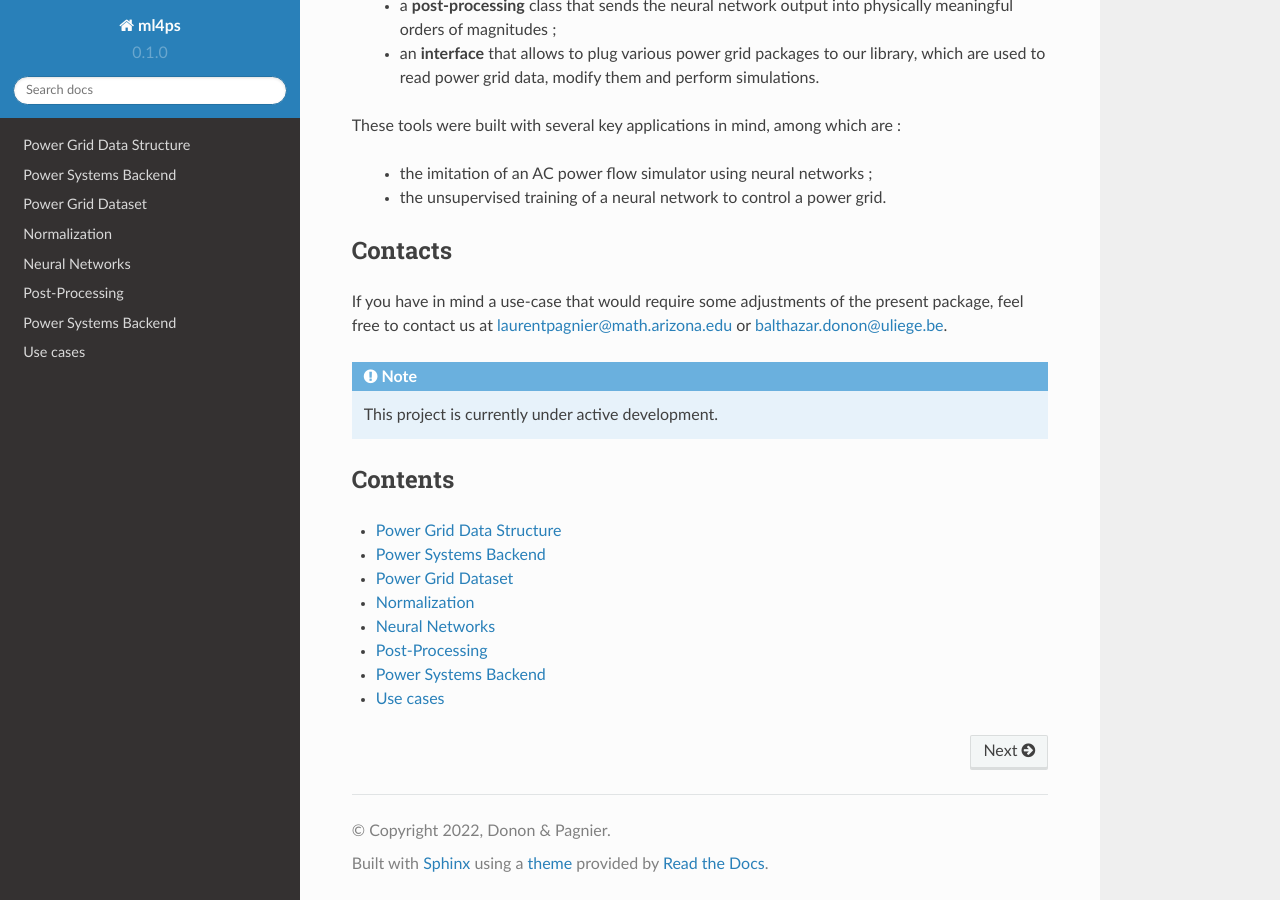
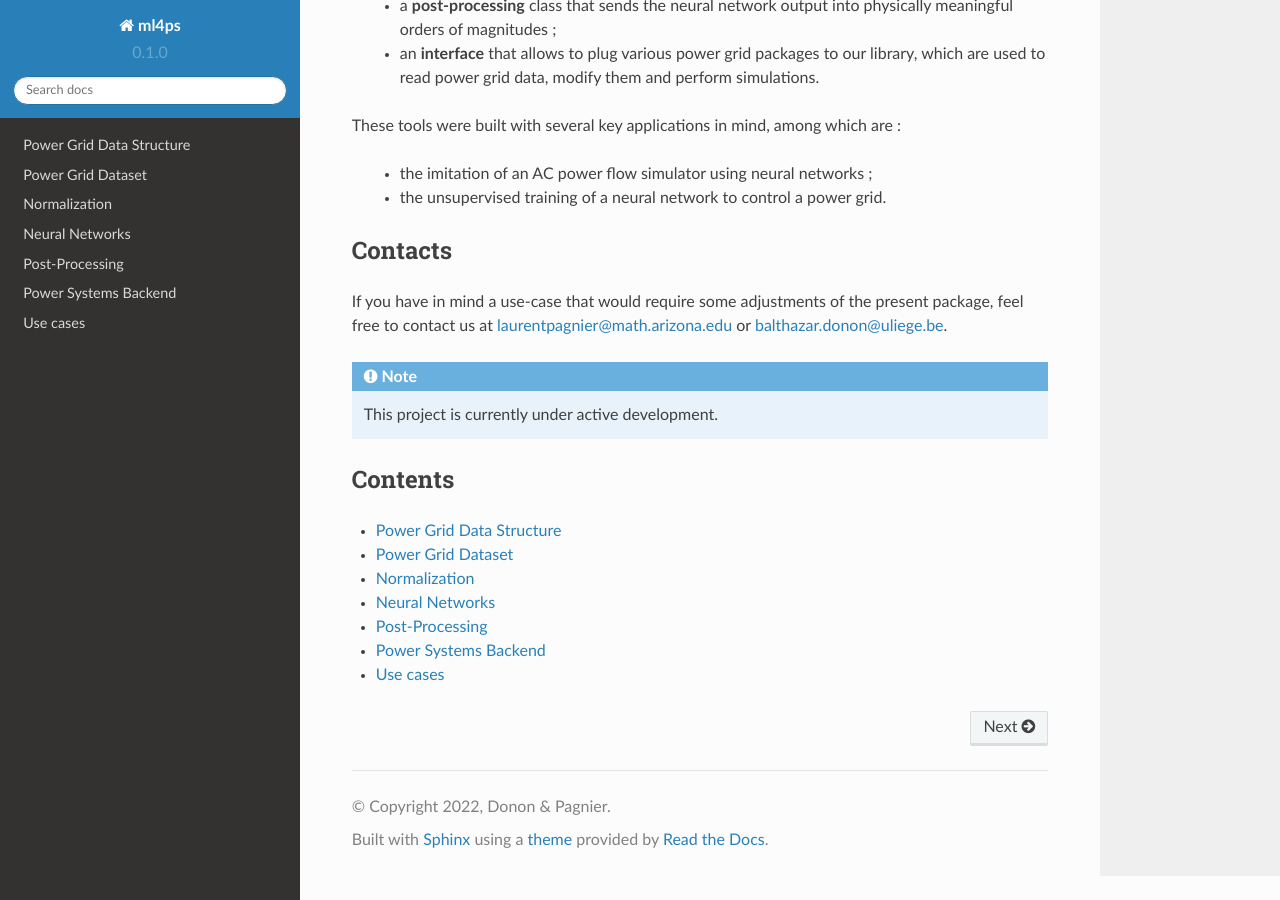
Before and after one commit to bdonon/ml4ps, a Sphinx documentation site: the page built from docs/source/index.rst, in a window 1280 px wide and 900 px high, scrolled down 550 px. Built offline with Sphinx 7.4.7 and the Read the Docs theme 2.0.0, drawn with Linux system fonts in a browser that asks for light colours.

Commit message:
Deletion of a duplicate backend doc

```diff
--- a/docs/source/backend.rst
+++ /dev/null
@@ -1,2 +0,0 @@
-Power Systems Backend
-=====================
--- a/docs/source/index.rst
+++ b/docs/source/index.rst
@@ -46,7 +46,6 @@ Contents
     :maxdepth: 1
 
     data_formalism
-    backend
     dataset
     normalization
     neural_networks/index
```
